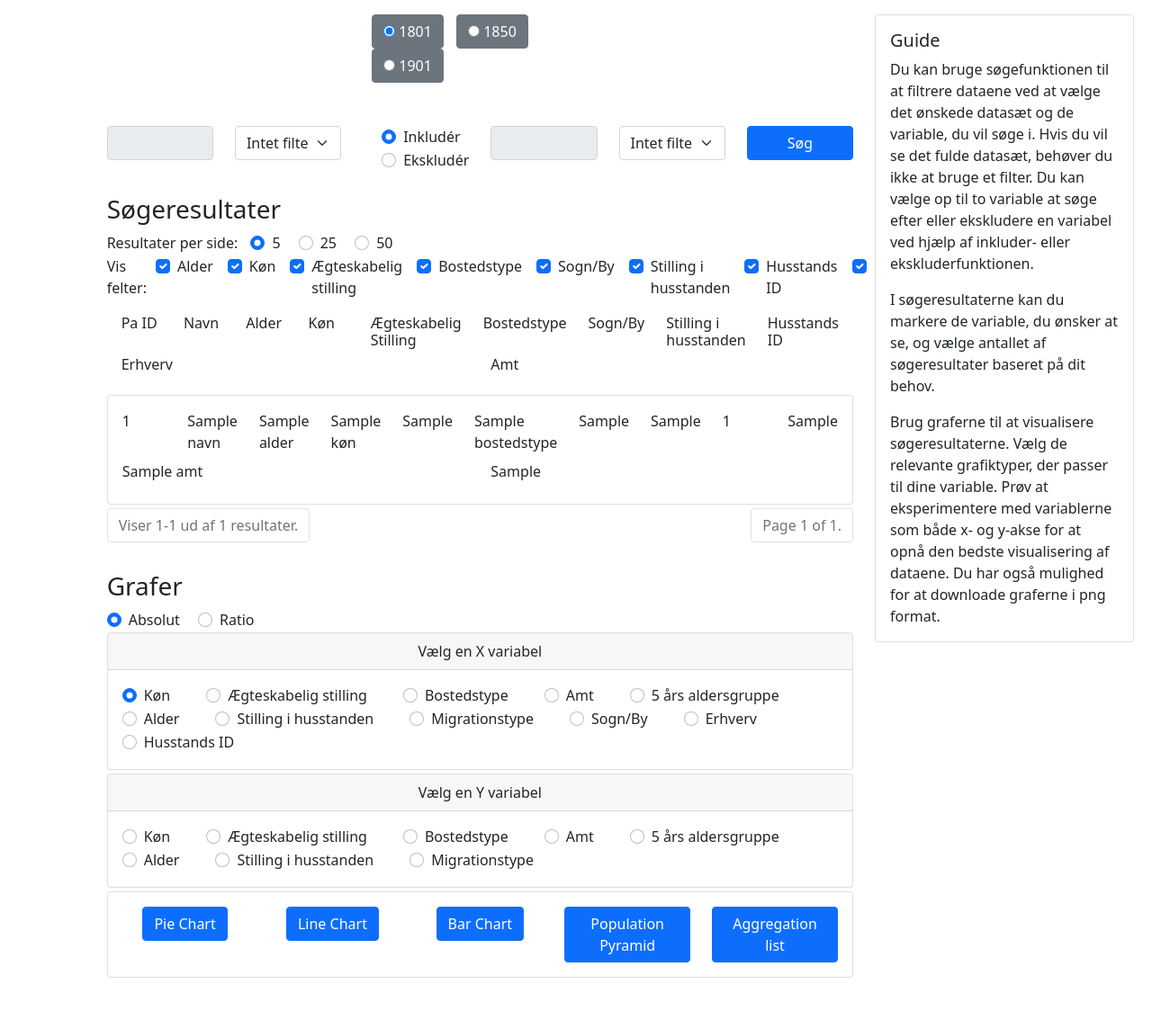
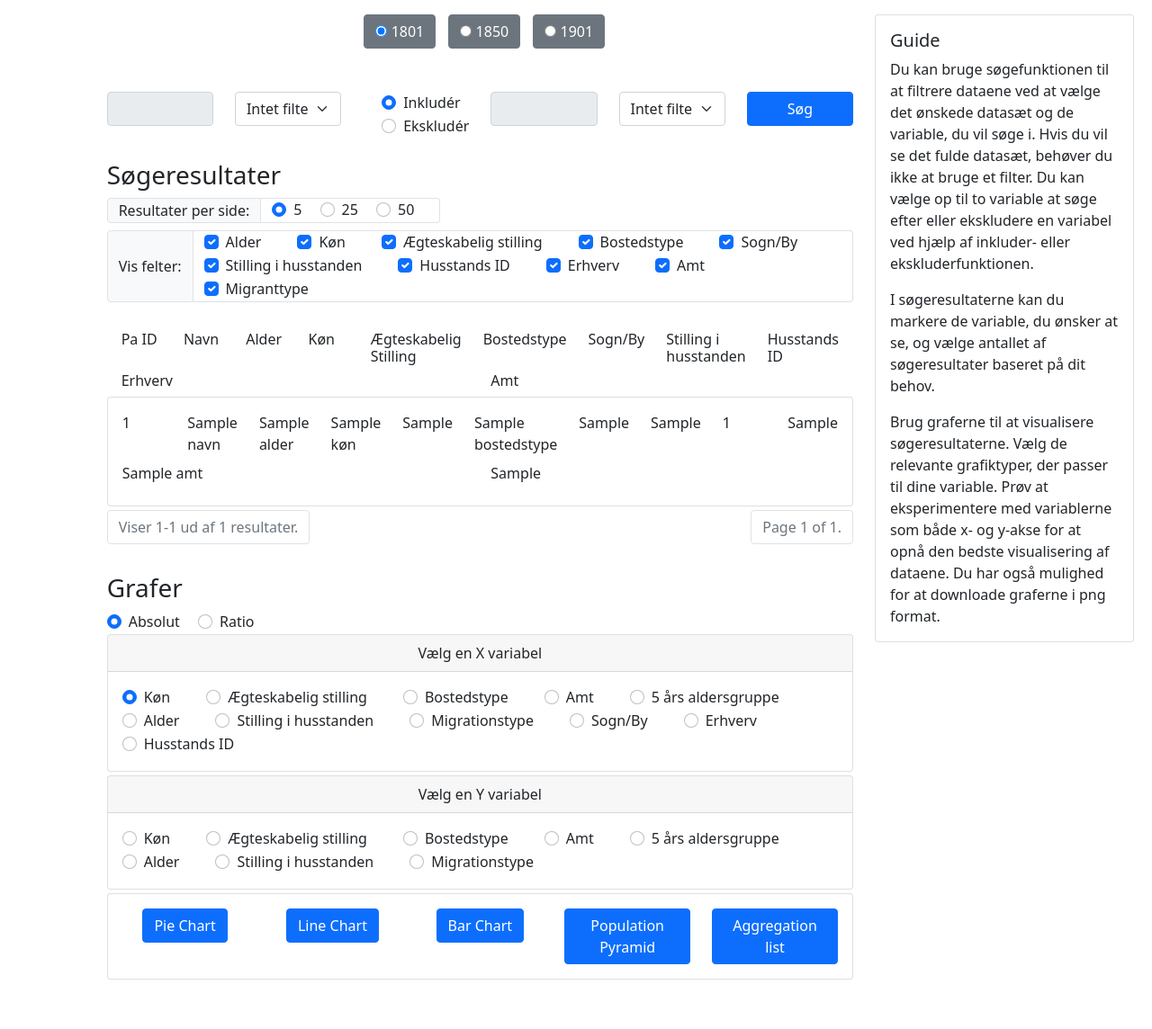
Before and after one commit to DatalogiForAlle/historie, a Django app: template templates/search/search.html in a window 1280 px wide. Shown: the part 56-1200 px from the top of the page at 90% size. Run offline with Django 4.2, Linux system fonts and the light colour scheme; the template is opened without the code that fills it: most values are stand-ins (such as "Sample title", 1, 10 or a date in 2020); parts of the project's set-up code (start-up, migrations or seed data) failed here and were passed over; some libraries are stand-ins or nearby versions.

Commit message:
layout stuff mainly for search results part

```diff
--- a/static/js/search.js
+++ b/static/js/search.js
@@ -216,20 +216,14 @@ function keepUserInput(year, searchCategory1, query1, searchCategory2, query2, c
 
 function displayFieldCheckBoxes(year){
     const fieldsToDisplay = setFieldsToDisplay(year)
-    grandParent = document.getElementById("field-checkboxes")
+    grandParent = document.getElementById("field-checkboxes-column")
     parent = document.createElement("div")
-    parent.id = "field-checkbox-parent"
-    parent.style="display:flex"
-    parent.insertAdjacentHTML("beforeend",
-    `
-    <div style="margin-right:10px; display:inline-block">
-        Vis felter:
-    </div>
-    `)
+    parent.className = "row"
 
     for (const [fieldId, fieldTitle] of Object.entries(fieldsToDisplay)) {
         parent.insertAdjacentHTML("beforeend",
         `
+        <div class="col-auto">
             <div class="form-check form-check-inline">
                 <label class="form-check-label">
                     <input
@@ -241,9 +235,11 @@ function displayFieldCheckBoxes(year){
                     ${fieldTitle}
                 </label>
             </div>
+        </div>
         `)
     }
     grandParent.replaceChildren(parent)
+
 }
 
 function setFieldsToDisplay(year) {
--- a/templates/search/results_display_options.html
+++ b/templates/search/results_display_options.html
@@ -1,8 +1,12 @@
 <br>
 <h3>Søgeresultater</h3>
-<div style="display:inline-block; margin-right:10px">
+
+
+<div class="row d-flex" style="margin:auto" id="choose-results-per-page">
+    <div class="col-auto border rounded-start bg-light d-flex align-items-center">
         Resultater per side:
     </div>
+    <div class="col-sm-auto col border rounded-end border-start-0">
         <div class="form-check form-check-inline">
             <label class="form-check-label">
                 <input class="form-check-input" type="radio" name="num-results" id="per-page-5" value="5" form="query-form" required checked>
@@ -21,8 +25,17 @@
                 50
             </label>
         </div>
-<div id="field-checkboxes">
+    </div>
+</div>
+
+
+<div class="row mt-2 d-flex" style="margin:auto" id="choose-results-per-page">
+    <div class="col-auto border rounded-start bg-light d-flex align-items-center">
+        Vis felter:
+    </div>
+    <div class="col border rounded-end border-start-0" id="field-checkboxes-column">
         <script>
             displayFieldCheckBoxes("{{year}}")
         </script>
     </div>
+</div>
--- a/templates/search/search_results.html
+++ b/templates/search/search_results.html
@@ -1,9 +1,9 @@
 
 
-<div class="row">
+<div class="row mt-3">
     <div class="col-12" id="results">
       <div class="card border-0">
-        <div class="card-body">
+        <div class="card-body pb-0">
           <div class="row">
             <h6 class="card-title col-sm" name="show-pa-id"> Pa ID</h6>
             <h6 class="card-title col-sm" name="show-name">Navn</h6>
--- a/templates/search/year_choice.html
+++ b/templates/search/year_choice.html
@@ -1,5 +1,5 @@
 <div class="row justify-content-center">
-    <div class="col-4">
+    <div class="col-auto">
         <label class="btn btn-secondary year-option">
             <input type="radio" name="year" id="1801" value="1801" required checked> 1801
         </label>
```
Lines whose indentation alone changed are shown as unchanged.
